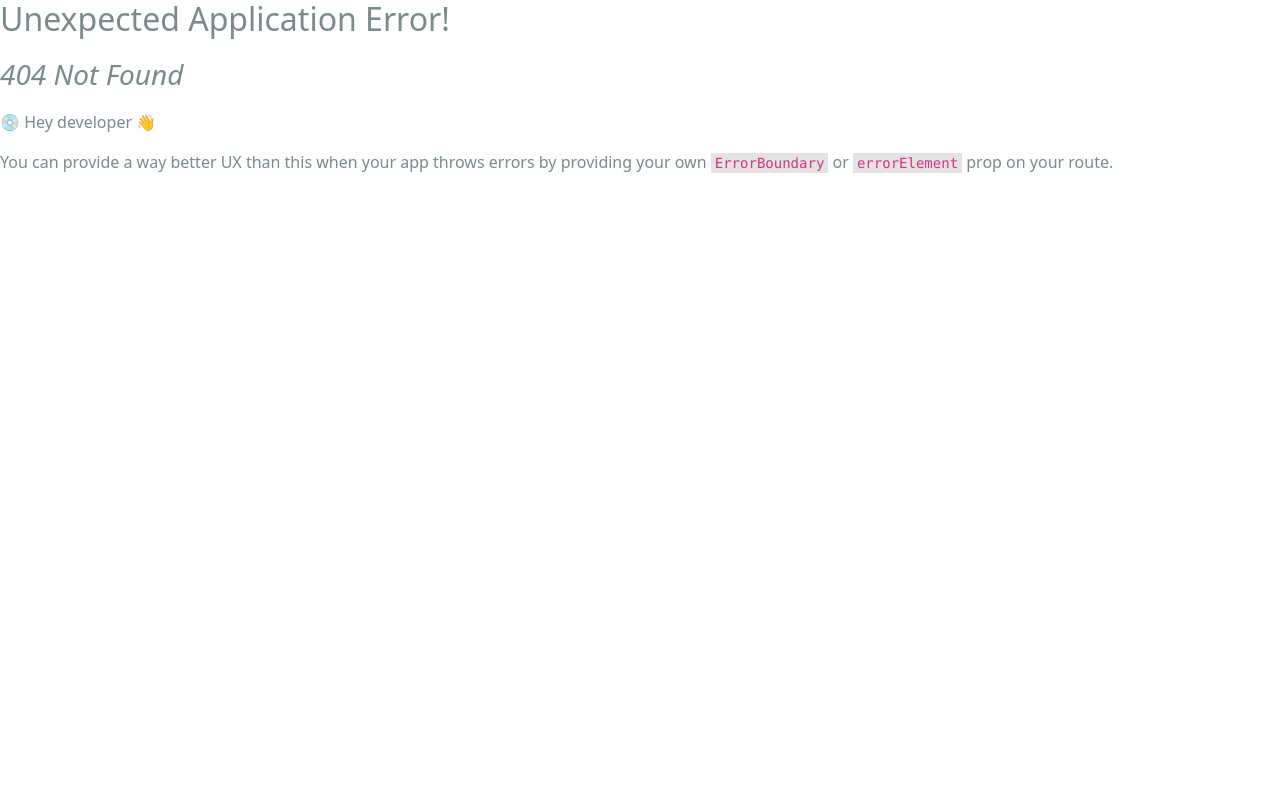
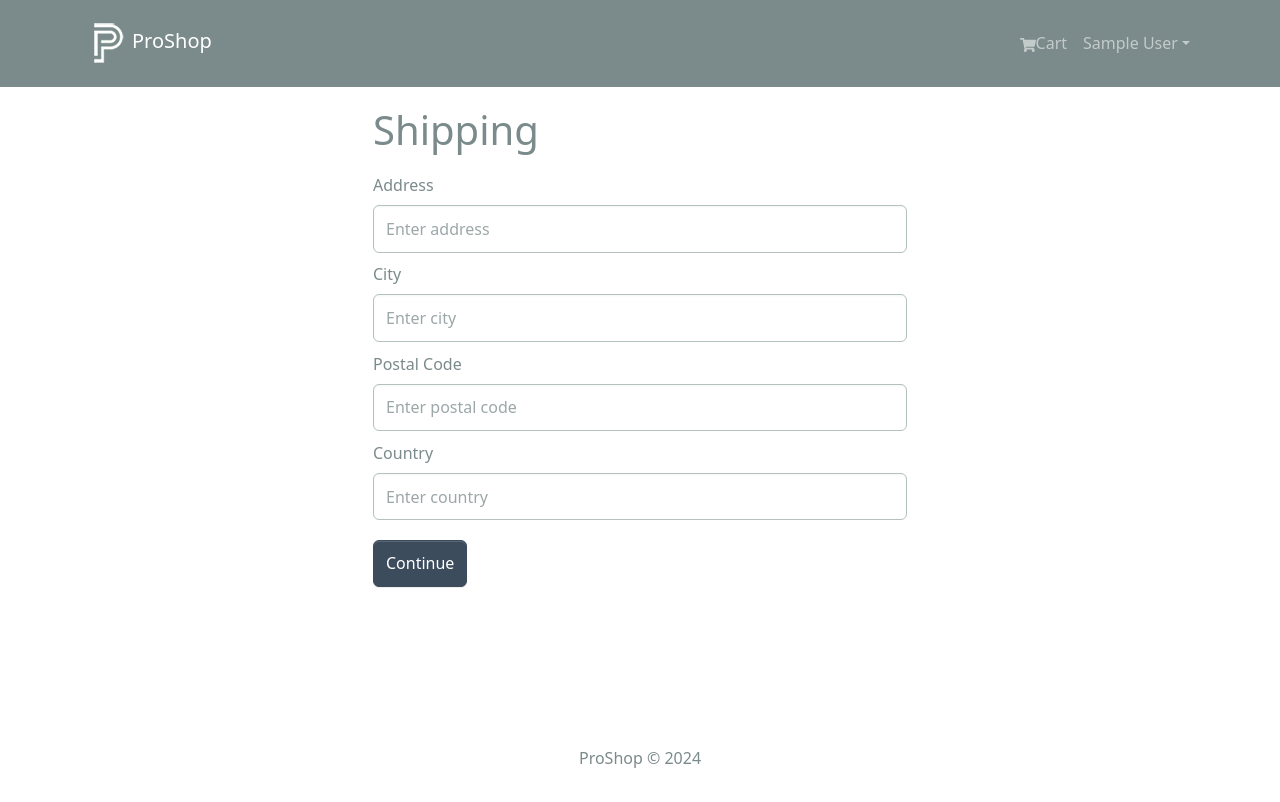
Before and after one commit to khalilaliev/react-proshop, a React (Vite) app in the folder frontend/: page /shipping in a window 1280 px wide. Before the commit this address had no page. Shown: the top 802 px of the page. Built offline with nearby package versions, Linux system fonts and the light colour scheme; sample sign-in values are in the browser's storage.

Commit message:
add shipping screen and private route

```diff
--- /dev/null
+++ b/frontend/src/components/PrivateRoute/PrivateRoute.jsx
@@ -0,0 +1,10 @@
+import { useSelector } from "react-redux";
+import { Navigate, Outlet } from "react-router-dom";
+
+const PrivateRoute = () => {
+  const { userInfo } = useSelector((state) => state.auth);
+
+  return userInfo ? <Outlet /> : <Navigate to="/login" replace />;
+};
+
+export default PrivateRoute;
--- a/frontend/src/main.jsx
+++ b/frontend/src/main.jsx
@@ -16,6 +16,8 @@
 import store from "./store/store.js";
 import LoginScreen from "./screens/LoginScreen.jsx";
 import RegisterScreen from "./screens/RegisterScreen.jsx";
+import ShippingScreen from "./screens/ShippingScreen.jsx";
+import PrivateRoute from "./components/PrivateRoute/PrivateRoute.jsx";
 
 const router = createBrowserRouter(
   createRoutesFromElements(
@@ -25,6 +27,9 @@
       <Route index={true} path="/cart" element={<CartScreen />} />
       <Route index={true} path="/login" element={<LoginScreen />} />
       <Route index={true} path="/register" element={<RegisterScreen />} />
+      <Route path="" element={<PrivateRoute />}>
+        <Route index={true} path="/shipping" element={<ShippingScreen />} />
+      </Route>
     </Route>
   )
 );
--- /dev/null
+++ b/frontend/src/screens/ShippingScreen.jsx
@@ -0,0 +1,87 @@
+import { useEffect, useState } from "react";
+import FormContainer from "../components/FormContainer/FormContainer";
+import Title from "../components/Title/Title";
+import { Button, Form } from "react-bootstrap";
+import { useDispatch, useSelector } from "react-redux";
+import { useNavigate } from "react-router-dom";
+import { saveShippingAddress } from "../store/slices/cardSlice";
+
+const ShippingScreen = () => {
+  const { cart: shippingAddress } = useSelector((state) => state.cart);
+  const [address, setAddress] = useState("");
+  const [city, setCity] = useState("");
+  const [country, setCountry] = useState("");
+  const [postalCode, setPostalCode] = useState("");
+
+  useEffect(() => {
+    if (shippingAddress) {
+      setAddress(shippingAddress.address || "");
+      setCity(shippingAddress.city || "");
+      setCountry(shippingAddress.country || "");
+      setPostalCode(shippingAddress.postalCode || "");
+    }
+  }, [shippingAddress]);
+
+  const dispatch = useDispatch();
+  const navigate = useNavigate();
+
+  const handleSubmitForm = (e) => {
+    e.preventDefault();
+    dispatch(saveShippingAddress({ address, city, postalCode, country }));
+    navigate("/payment");
+  };
+
+  const handleAddressChange = (e) => setAddress(e.target.value);
+  const handleCityChange = (e) => setCity(e.target.value);
+  const handleCountryChange = (e) => setCountry(e.target.value);
+  const handlePostalCodeChange = (e) => setPostalCode(e.target.value);
+
+  return (
+    <FormContainer>
+      <Title text="Shipping" />
+      <Form onSubmit={handleSubmitForm}>
+        <Form.Group controlId="address" className="my-2">
+          <Form.Label>Address</Form.Label>
+          <Form.Control
+            type="text"
+            placeholder="Enter address"
+            value={address}
+            onChange={handleAddressChange}
+          ></Form.Control>
+        </Form.Group>
+        <Form.Group controlId="city" className="my-2">
+          <Form.Label>City</Form.Label>
+          <Form.Control
+            type="text"
+            placeholder="Enter city"
+            value={city}
+            onChange={handleCityChange}
+          ></Form.Control>
+        </Form.Group>
+        <Form.Group controlId="postalCode" className="my-2">
+          <Form.Label>Postal Code</Form.Label>
+          <Form.Control
+            type="text"
+            placeholder="Enter postal code"
+            value={postalCode}
+            onChange={handlePostalCodeChange}
+          ></Form.Control>
+        </Form.Group>
+        <Form.Group controlId="country" className="my-2">
+          <Form.Label>Country</Form.Label>
+          <Form.Control
+            type="text"
+            placeholder="Enter country"
+            value={country}
+            onChange={handleCountryChange}
+          ></Form.Control>
+        </Form.Group>
+        <Button type="submit" variant="primary" className="my-2">
+          Continue
+        </Button>
+      </Form>
+    </FormContainer>
+  );
+};
+
+export default ShippingScreen;
--- a/frontend/src/store/slices/cardSlice.js
+++ b/frontend/src/store/slices/cardSlice.js
@@ -3,7 +3,7 @@
 
 const initialState = localStorage.getItem("cart")
   ? JSON.parse(localStorage.getItem("cart"))
-  : { cartItems: [] };
+  : { cartItems: [], shippingAddress: {}, paymentMethod: "PayPal" };
 
 const cartSlice = createSlice({
   name: "cart",
@@ -26,8 +26,13 @@
       state.cartItems = state.cartItems.filter((i) => i._id !== action.payload);
       return updatedCard(state);
     },
+    saveShippingAddress: (state, action) => {
+      state.shippingAddress = action.payload;
+      return updatedCard(state);
+    },
   },
 });
 
-export const { addToCard, removeFromCart } = cartSlice.actions;
+export const { addToCard, removeFromCart, saveShippingAddress } =
+  cartSlice.actions;
 export default cartSlice.reducer;
```
